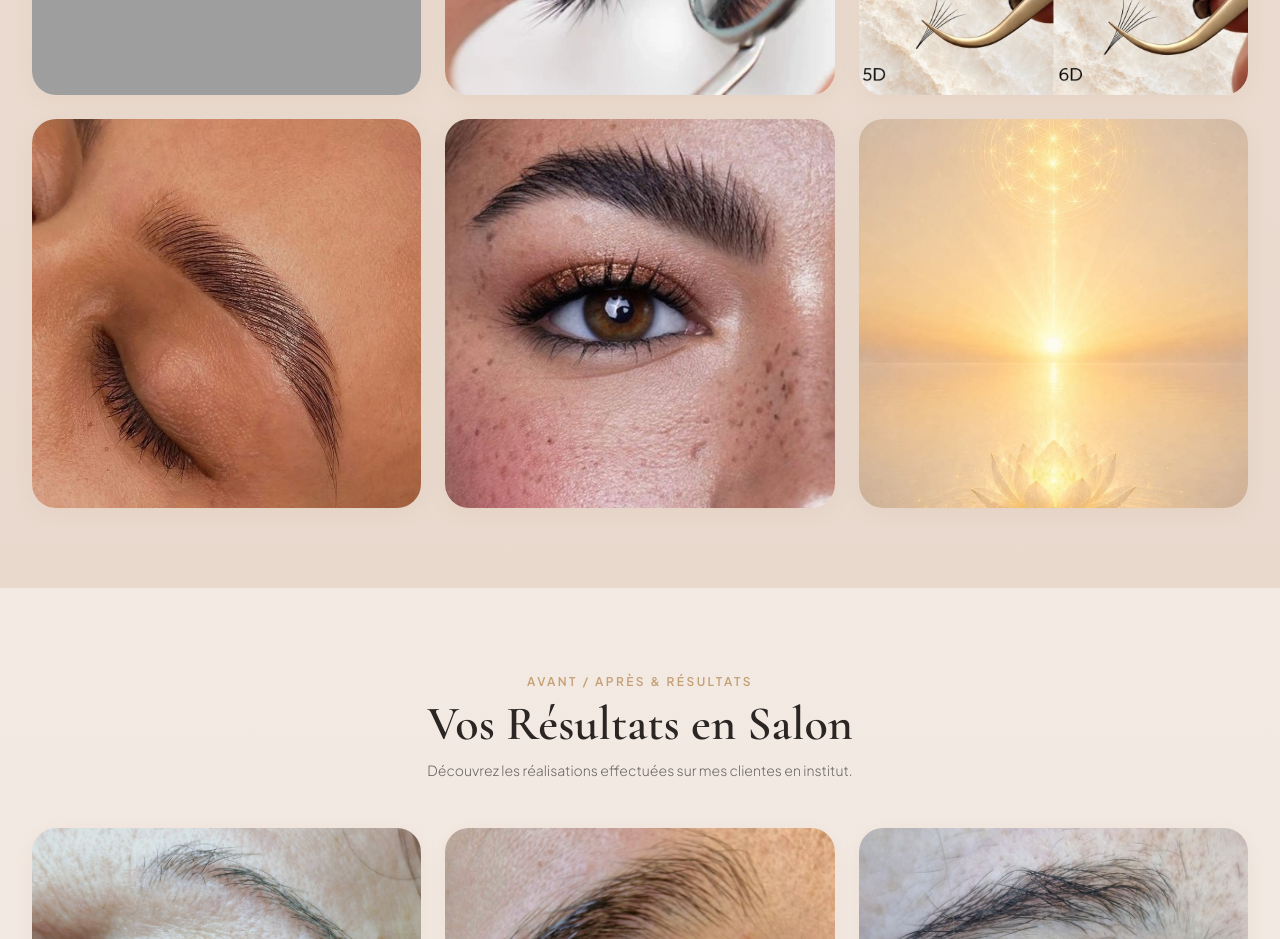
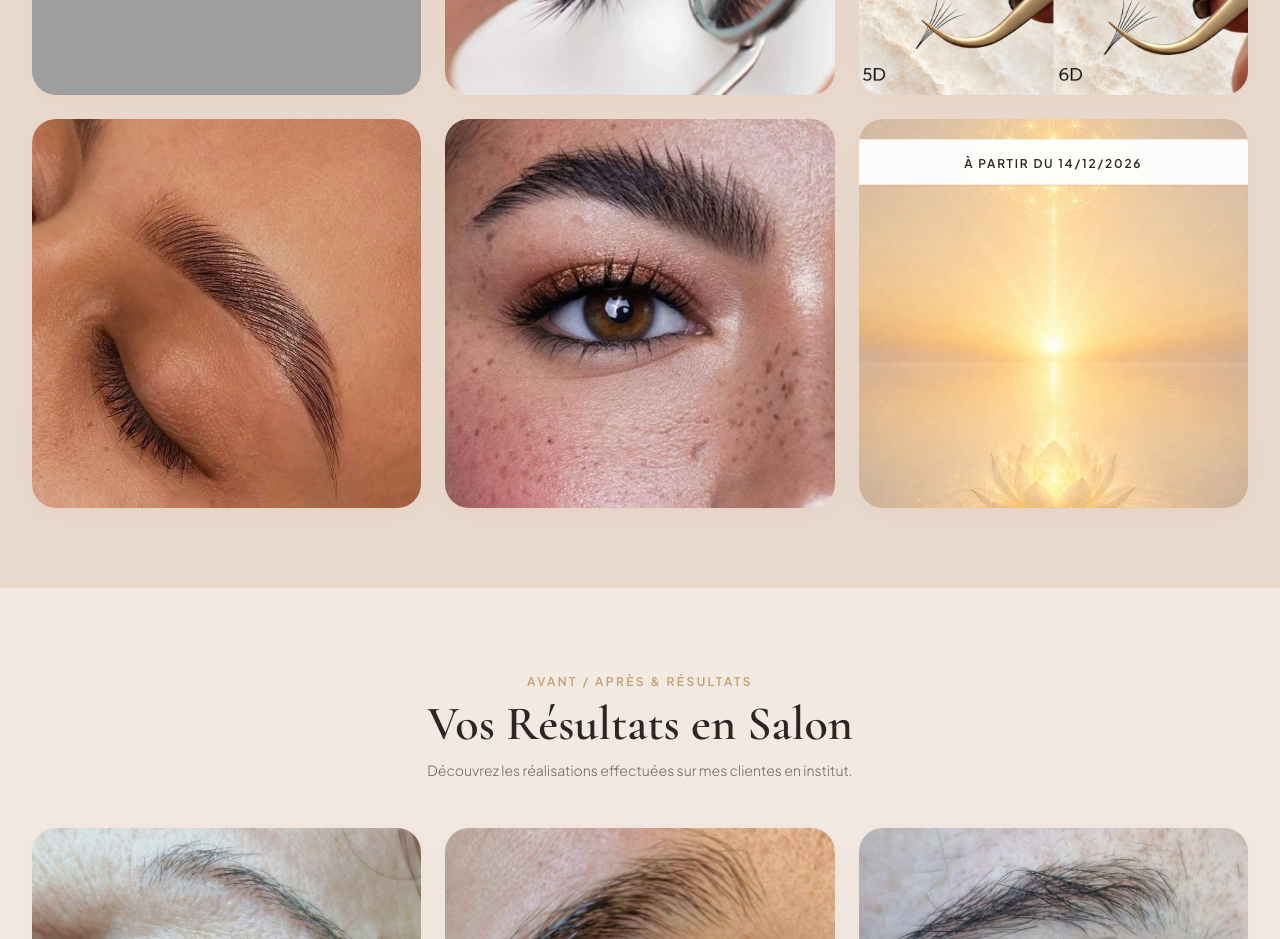
Before and after one commit to debolys33-hash/dl-eclat-energie, a plain HTML site: page index.html in a window 1280 px wide. Shown: the part 3280-4219 px from the top of the page. Drawn offline with nearby package versions, Linux system fonts and the light colour scheme; grey boxes are pictures that could not be loaded.

Commit message:
Update index.html

```diff
--- a/index.html
+++ b/index.html
@@ -626,13 +626,20 @@
                         class="w-full h-full object-cover group-hover:scale-105 transition-transform duration-500"
                         onerror="this.src='https://placehold.co/600x600/E7D6CA/2B2624?text=Magn%C3%A9tisme'"
                     >
+
+                    <!-- Bandeau blanc -->
+                    <div class="absolute top-5 left-0 right-0 bg-white/95 backdrop-blur-sm py-2.5 px-4 text-center shadow-sm z-10 border-y border-dore-champagne/20">
+                        <span class="text-xs font-semibold uppercase tracking-[0.15em] text-charbon-profond">
+                            À partir du 14/12/2026
+                        </span>
+                    </div>
+
                     <div class="absolute inset-0 bg-gradient-to-t from-charbon-profond/85 via-charbon-profond/25 to-transparent opacity-0 group-hover:opacity-100 transition-opacity duration-300 flex flex-col justify-end p-6 text-white">
                         <span class="text-[10px] uppercase tracking-widest text-rose-poudre">Magnétisme</span>
                         <h4 class="font-serif text-xl font-medium">Séance Énergétique & Apaisement</h4>
                         <p class="text-xs text-white/85 mt-1">Un temps calme pour relâcher les tensions, harmoniser l'énergie et retrouver sérénité intérieure.</p>
                     </div>
                 </div>
-
             </div>
         </div>
     </section>
```
